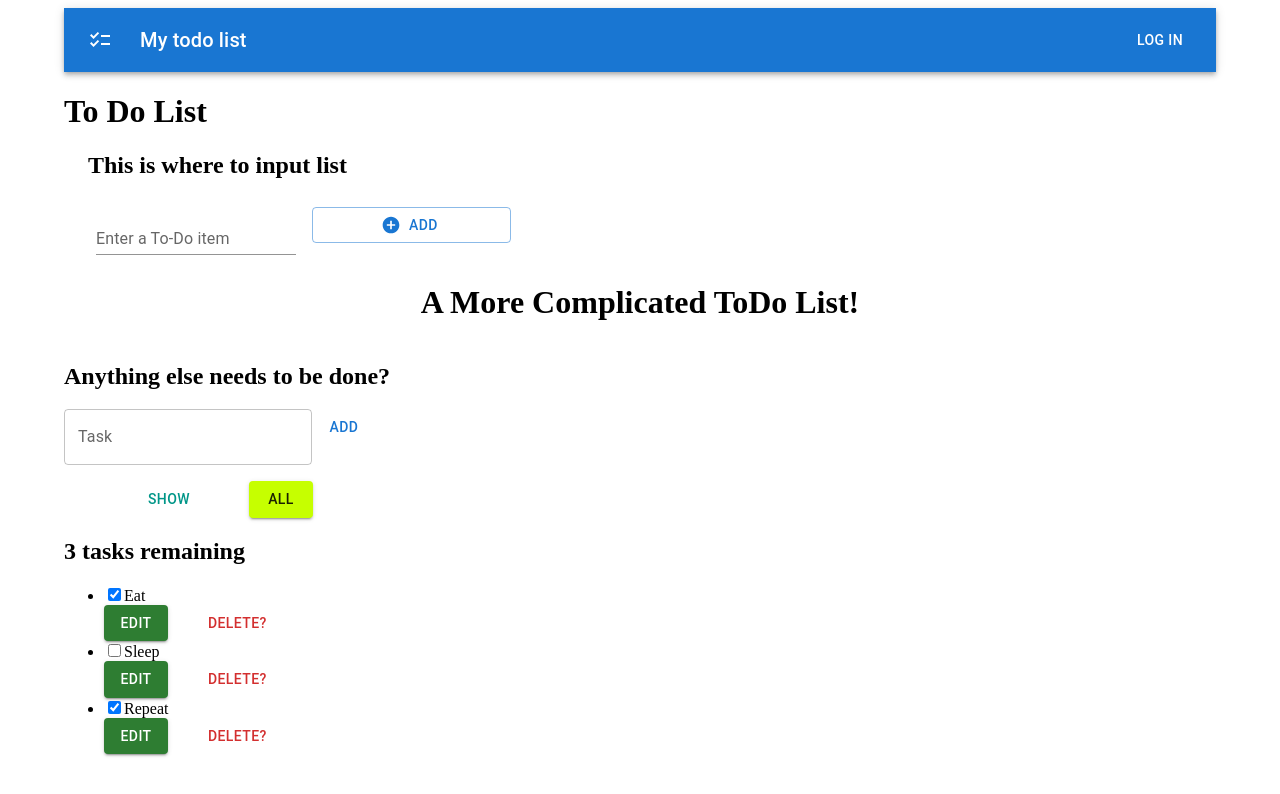
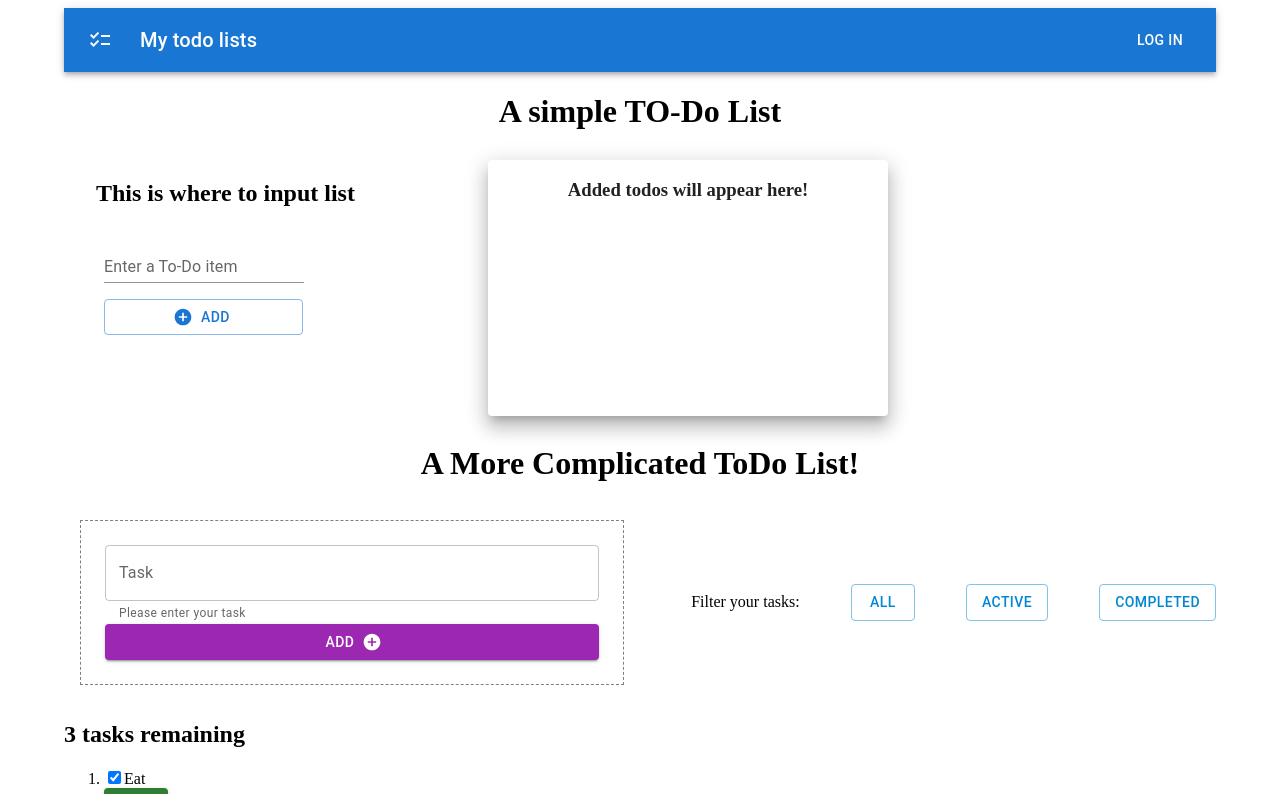
Before and after one commit to SICelineChan/react_todolist, a React (Vite) app: page / in a window 1280 px wide. Shown: the top 794 px of the page. Built offline with nearby package versions, Linux system fonts and the light colour scheme.

Commit message:
completed: filter function

```diff
--- a/src/App.jsx
+++ b/src/App.jsx
@@ -2,7 +2,6 @@
 /* eslint-disable no-unused-vars */
 /* eslint-disable no-undef */
 import Navbar from "./components/Navbar";
-import Container from "@mui/material/Container";
 import ToDoInput from "./components/ToDoInput";
 import { useState } from "react";
 import ToDoItem from "./components/ToDoItem";
@@ -11,11 +10,23 @@ import "./someStyles.css";
 import FilterBtn from "./components/FilterBtn";
 import TaskListForm from "./components/TaskListForm";
 import { nanoid } from "nanoid";
+import Grid from "@mui/material/Unstable_Grid2";
+import Container from "@mui/material/Container";
+import Box from "@mui/material/Box";
+import Paper from "@mui/material/Paper";
 
-import Grid from "@mui/material/Unstable_Grid2";
+const FILTER_MAP = {
+  ALL: () => true,
+  Active: (task) => !task.completed,
+  Completed: (task) => task.completed,
+};
+
+const FILTER_NAMES = Object.keys(FILTER_MAP);
 
 function App(props) {
   const [items, setItems] = useState([]);
+  const [tasks, setTasks] = useState(props.tasks);
+  const [filter, setFilter] = useState("ALL");
 
   function addItem(textInput) {
     setItems((prevItems) => {
@@ -31,8 +42,18 @@ function App(props) {
     });
   }
 
-  const [tasks, setTasks] = useState(props.tasks);
-  const taskList = tasks.map((task) => (
+  const filterList = FILTER_NAMES.map((name) => (
+    <FilterBtn
+      key={name}
+      name={name}
+      isPressed={name === filter}
+      setFilter={setFilter}
+    />
+  ));
+
+  const taskList = tasks
+    .filter(FILTER_MAP[filter])
+    .map((task) => (
       <ToDo
         id={task.id}
         name={task.name}
@@ -80,12 +101,23 @@ function App(props) {
   return (
     <>
       <Container maxWidth="lg">
-        <div className="title">
-          <Navbar text="My todo list" />
-          <h1>To Do List</h1>
+        <Navbar text="My todo lists" />
+        <h1 style={{ textAlign: "center" }}>A simple TO-Do List</h1>
+        <Box
+          sx={{
+            display: "flex",
+            "& > :not(style)": {
+              m: 1,
+              width: 400,
+              height: 256,
+            },
+          }}
+        >
           <ToDoInput onPass={addItem} />
-        </div>
-        <div>
+          <Paper elevation={12}>
+            <h3 style={{ textAlign: "center" }}>
+              Added todos will appear here!
+            </h3>
             <ul>
               {items.map((itemToDo, index) => (
                 <ToDoItem
@@ -96,29 +128,30 @@ function App(props) {
                 />
               ))}
             </ul>
-        </div>
+          </Paper>
+        </Box>
       </Container>
 
       <Container maxWidth="lg">
         <h1 style={{ textAlign: "center" }}>A More Complicated ToDo List!</h1>
-        <Grid container spacing={2} columns={16}>
-          <Grid md={8}>
+        <Grid
+          container
+          direction="row"
+          justifyContent="space-between"
+          alignItems="center"
+        >
+          <Grid xs={6}>
             <TaskListForm addingTask={addingTask} />
           </Grid>
-          <Grid xs={8} mdOffset={1}>
-            <FilterBtn />
-          </Grid>
+          Filter your tasks:
+          {filterList}
         </Grid>
 
         <h2 id="list-heading">{headingText}</h2>
         <div>
-          <ul
-            role="list"
-            className="todo-list stack-large stack-exception"
-            aria-labelledby="list-heading"
-          >
+          <ol role="list" aria-labelledby="list-heading">
             {taskList}
-          </ul>
+          </ol>
         </div>
       </Container>
     </>
--- a/src/components/FilterBtn.jsx
+++ b/src/components/FilterBtn.jsx
@@ -1,33 +1,18 @@
-import Button from "@mui/material/Button";
-import { createTheme, ThemeProvider } from "@mui/material/styles";
-import { teal, lime } from "@mui/material/colors";
-import { Stack } from "@mui/system";
-
-const theme = createTheme({
-  palette: {
-    primary: teal,
-    secondary: lime,
-  },
-});
-
-export default function FilterBtn() {
+/* eslint-disable react/prop-types */
+import { Stack, Button } from "@mui/material";
+export default function FilterBtn(props) {
   return (
-    <ThemeProvider theme={theme}>
-      <Stack direction="row" gap={6}>
+    <Stack direction="row" spacing={2}>
       <Button
         type="button"
         className="btn toggle-btn"
-          aria-pressed="true"
-          color="primary"
+        aria-pressed={props.isPressed}
+        onClick={() => props.setFilter(props.name)}
+        color="info"
+        variant="outlined"
       >
-          show
-        </Button>
-        <Button variant="contained" color="secondary">
-          <span className="visually-hidden">Show </span>
-          <span>all </span>
-          <span className="visually-hidden"> tasks</span>
+        <span>{props.name}</span>
       </Button>
     </Stack>
-    </ThemeProvider>
   );
 }
--- a/src/components/TaskListForm.jsx
+++ b/src/components/TaskListForm.jsx
@@ -1,6 +1,6 @@
 /* eslint-disable react/prop-types */
-import { Button } from "@mui/material";
-import TextField from "@mui/material/TextField";
+import { Button, Box, Stack, TextField, FormGroup } from "@mui/material";
+import AddCircleIcon from "@mui/icons-material/AddCircle";
 import { useState } from "react";
 
 export default function TaskListForm(props) {
@@ -17,15 +17,15 @@ export default function TaskListForm(props) {
   }
 
   return (
-    <form onSubmit={handleSubmit}>
-      <h2 className="label-wrapper">
-        <label htmlFor="new-todo-input" className="label__lg">
-          Anything else needs to be done?
-        </label>
-      </h2>
-
+    <Box
+      component="form"
+      sx={{ p: 3, m: 2, display: "flex", border: "1px dashed grey" }}
+    >
+      <Stack sx={{ width: "100%" }}>
+        <FormGroup onSubmit={handleSubmit}>
           <TextField
             type="text"
+            helperText="Please enter your task"
             id="new-todo-input"
             name="text"
             autoComplete="off"
@@ -34,9 +34,16 @@ export default function TaskListForm(props) {
             label="Task"
             variant="outlined"
           />
-      <Button type="submit" className="btn btn__primary btn__lg">
+          <Button
+            type="submit"
+            variant="contained"
+            color="secondary"
+            endIcon={<AddCircleIcon />}
+          >
             Add
           </Button>
-    </form>
+        </FormGroup>
+      </Stack>
+    </Box>
   );
 }
```
Lines whose indentation alone changed are shown as unchanged.
